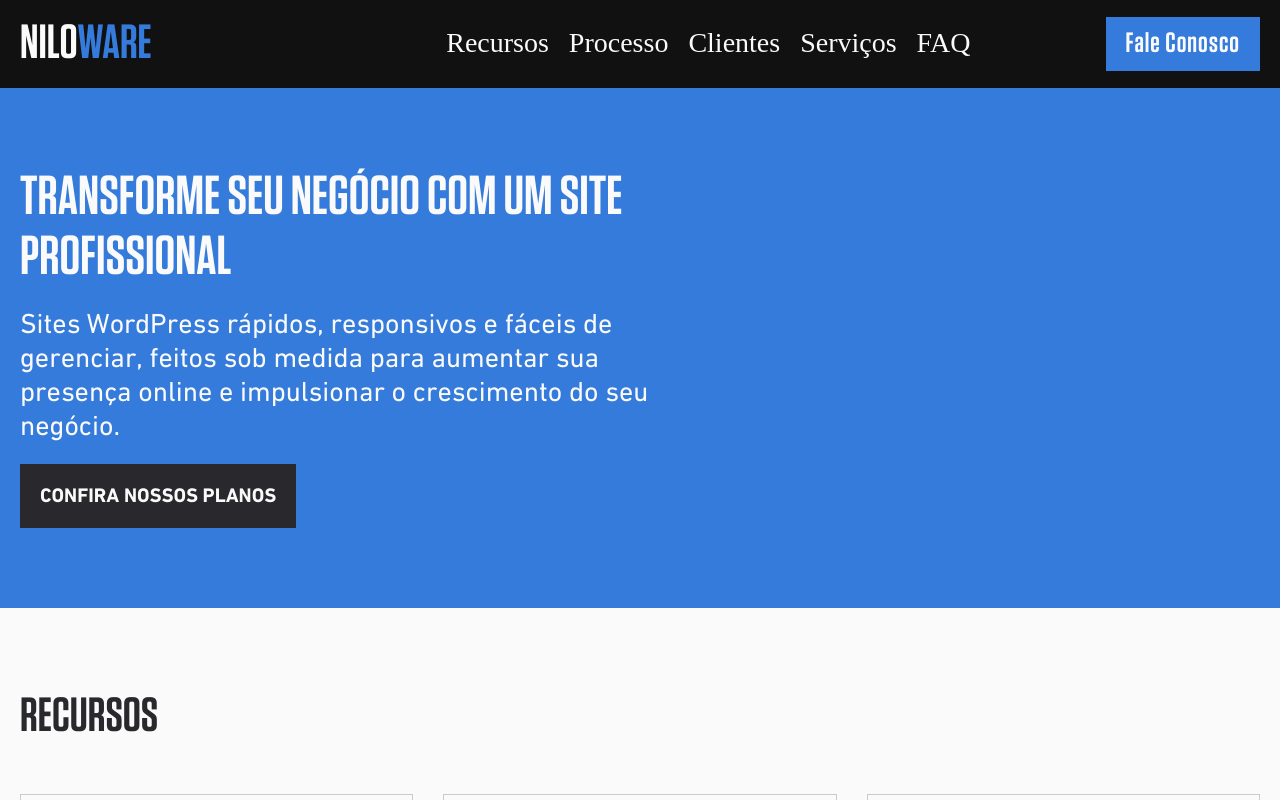
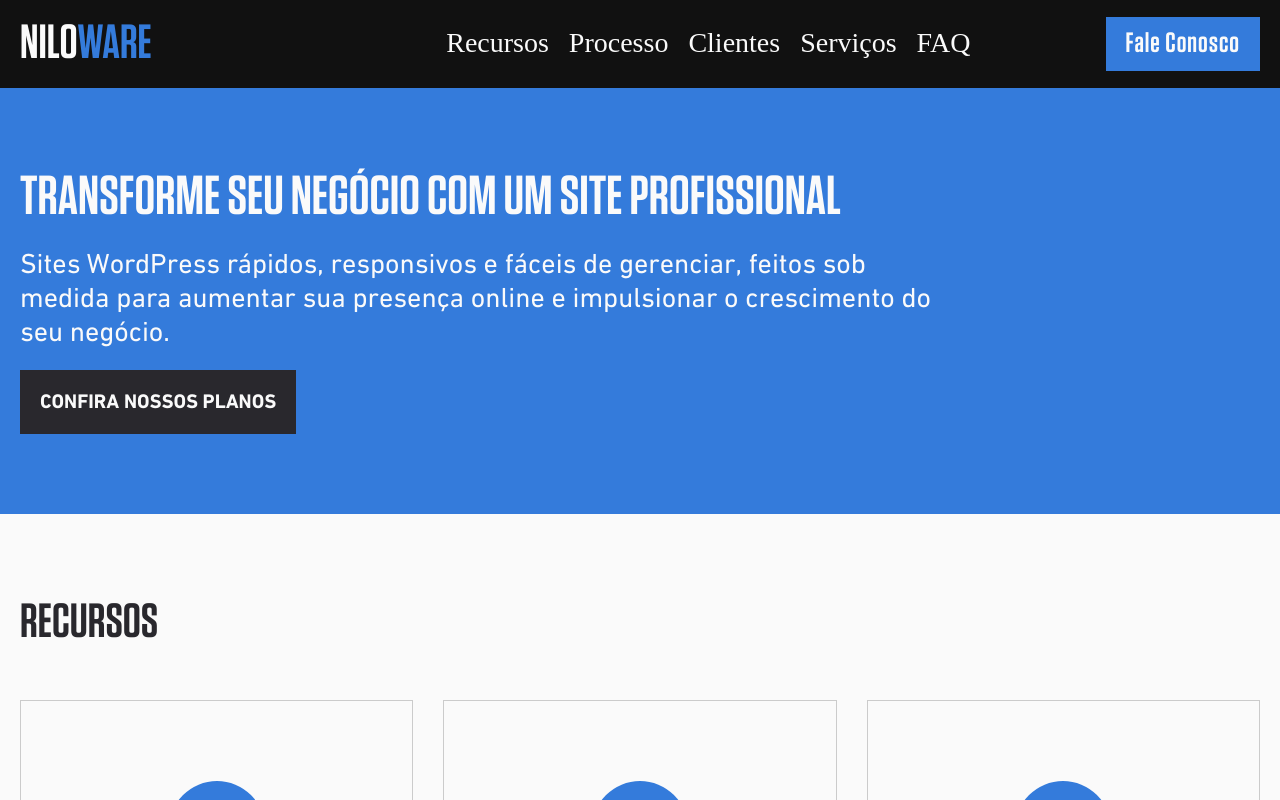
Before and after one commit to mjuliamiosso/niloware, a Next.js app: page /en/home in a window 1280 px wide. Shown: the top 800 px of the page. Built offline with nearby package versions, Linux system fonts and the light colour scheme; a web font is replaced by a local one.

Commit message:
fix hero padding

```diff
--- a/app/sections/Hero/Hero.module.scss
+++ b/app/sections/Hero/Hero.module.scss
@@ -33,7 +33,6 @@
 
 @media (min-width: 1024px) {
     .container {
-        padding-right: 45%;
-
+        padding-right: 25%;
     }
 }
```
